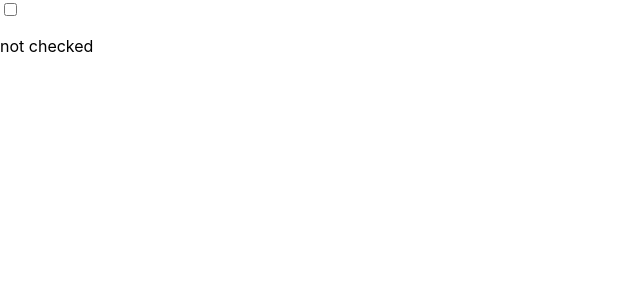
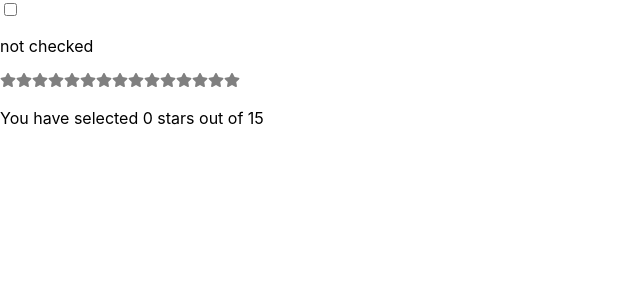
Before and after one commit to Aniteja-Reddy-Mutyala/react-hooks, a React (Create React App) app: page / in a window 1280 px wide. Shown: the top 300 px of the page, without its empty margins (0-640 px from the left). Built offline with nearby package versions, Linux system fonts and the light colour scheme.

Commit message:
Component trees ,hooks and passing information to other components via props

```diff
--- a/package.json
+++ b/package.json
@@ -9,6 +9,7 @@
     "@testing-library/user-event": "^13.5.0",
     "react": "^19.2.0",
     "react-dom": "^19.2.0",
+    "react-icons": "^5.5.0",
     "react-scripts": "5.0.1",
     "web-vitals": "^2.1.4"
   },
--- a/src/App.js
+++ b/src/App.js
@@ -1,4 +1,4 @@
-import logo from './logo.svg';
+
 import './App.css';
 
 function App({name}) {
--- a/src/index.js
+++ b/src/index.js
@@ -1,8 +1,24 @@
-import React, { useState } from 'react';
+import React, { use, useState } from 'react';
 import ReactDOM from 'react-dom/client';
 import './index.css';
-
+import {FaStar} from 'react-icons/fa'
 import reportWebVitals from './reportWebVitals';
+const createArray=(length)=>[
+  ...Array(length)]
+function Star({selected=false,onSelect}){
+  return <FaStar color={selected?"red":"gray"} onClick={onSelect}/>
+}
+function StarRating({totalStars=5}){
+  const [selectedStars,setSelectedStars]=useState(0);
+  return (
+    <>
+  {createArray(totalStars).map((n,i)=>(
+    <Star key={i} selected={selectedStars>i} onSelect={()=>setSelectedStars(i+1)}/>
+  ))}
+  <p>You have selected {selectedStars} stars out of {totalStars}</p>
+  </>
+)
+}
 function App(){
  const [checked,setChecked]=useState(false)
   return (
@@ -10,6 +26,7 @@
     <div>
       <input type="checkbox" value={checked} onChange={()=>setChecked((checked)=>!checked)}/>
       <p>{checked?"checked":"not checked"}</p>
+      <StarRating totalStars={15}/>
     </div>
     </>
   )
```
Also changed, not shown: 1 other file (tests, documents, lock files or other folders).
